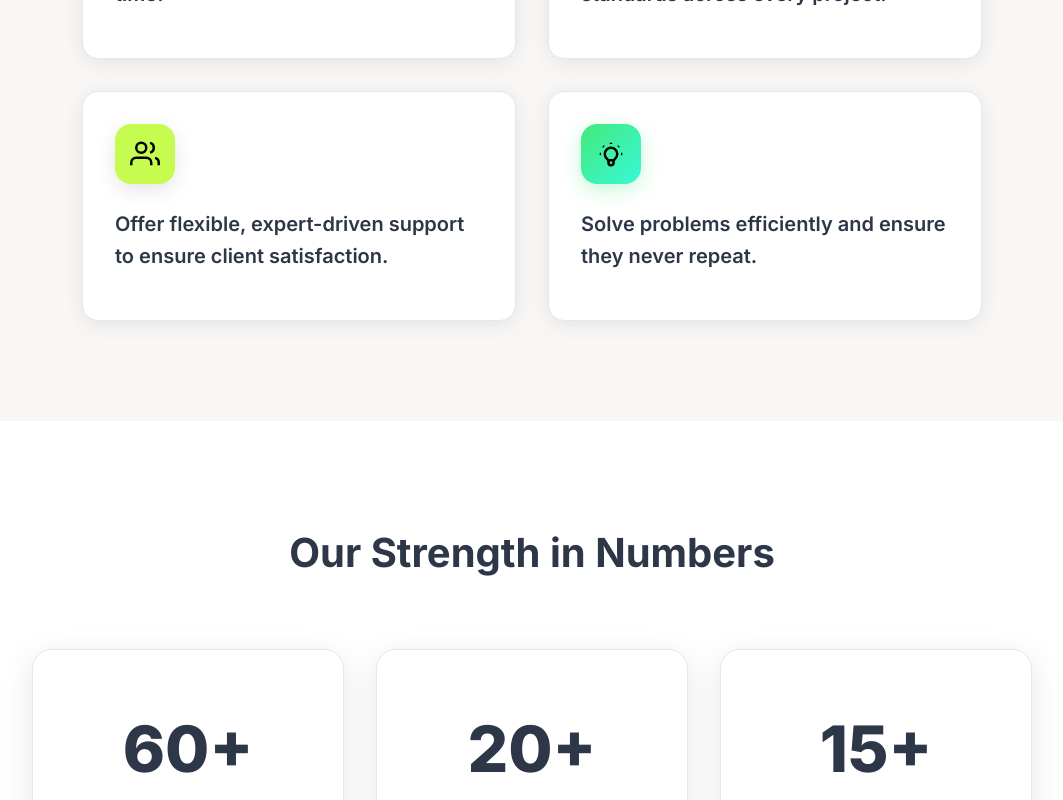
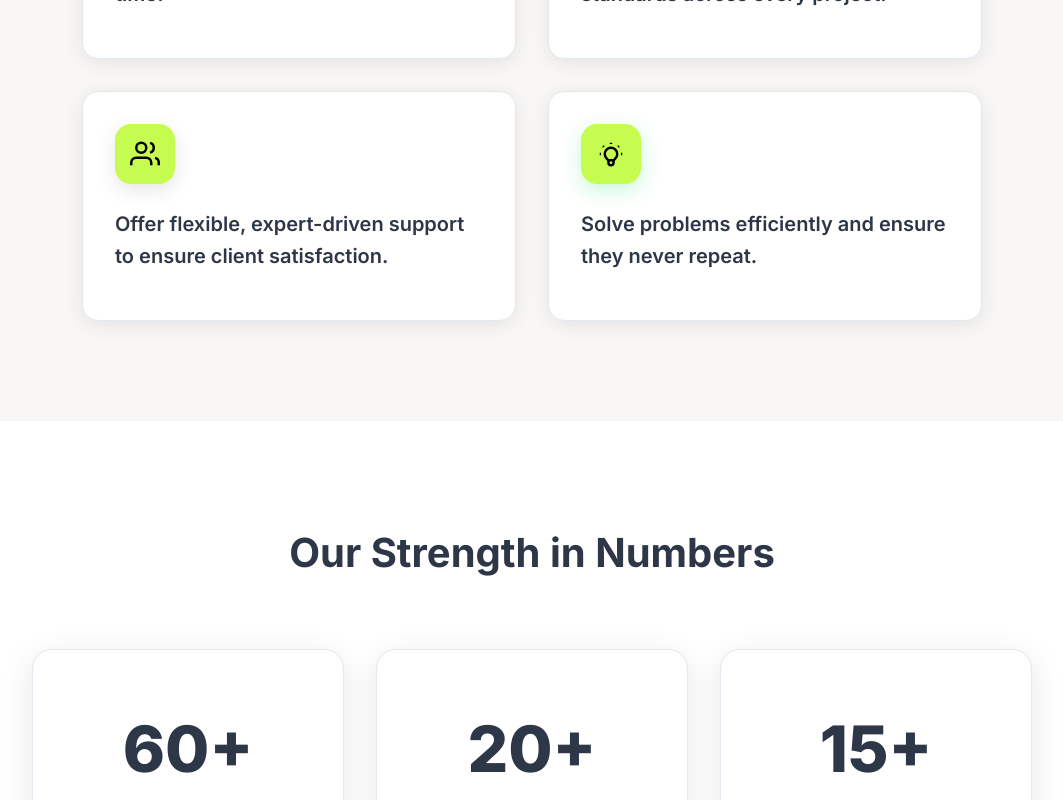
Before and after one commit to bepixcorp/bepix-nextjs, a Next.js app: page /about-us in a window 1280 px wide. Shown: the part 1760-2560 px from the top of the page, without its empty margins (108-1171 px from the left). Built offline with nearby package versions, Linux system fonts and the light colour scheme.

Commit message:
Fix inconsistent icon colors: Ensure all icons use consistent #C6FB50 background color

```diff
--- a/app/about-us/page.tsx
+++ b/app/about-us/page.tsx
@@ -246,7 +246,7 @@ export default function AboutUs() {
                 <div style={{
                   width: '60px',
                   height: '60px',
-                  background: 'linear-gradient(135deg, #43e97b 0%, #38f9d7 100%)',
+                  background: '#C6FB50',
                   borderRadius: '16px',
                   marginBottom: '1.5rem',
                   display: 'flex',
@@ -1177,7 +1177,7 @@ export default function AboutUs() {
               <div style={{
                 width: '80px',
                 height: '80px',
-                background: 'linear-gradient(135deg, #43e97b 0%, #38f9d7 100%)',
+                background: '#C6FB50',
                 borderRadius: '20px',
                 margin: '0 auto 1.5rem',
                 display: 'flex',
```
